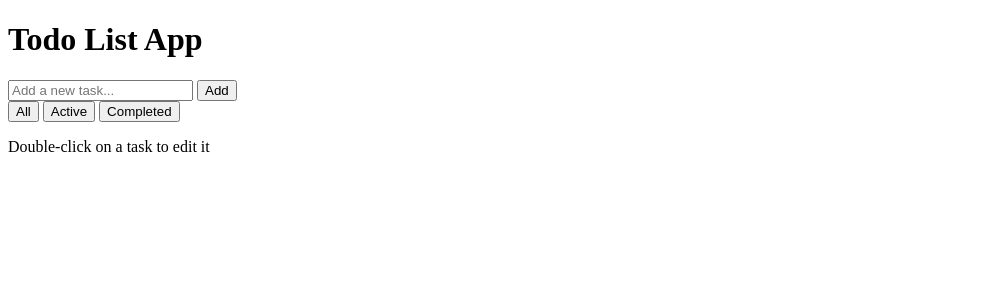
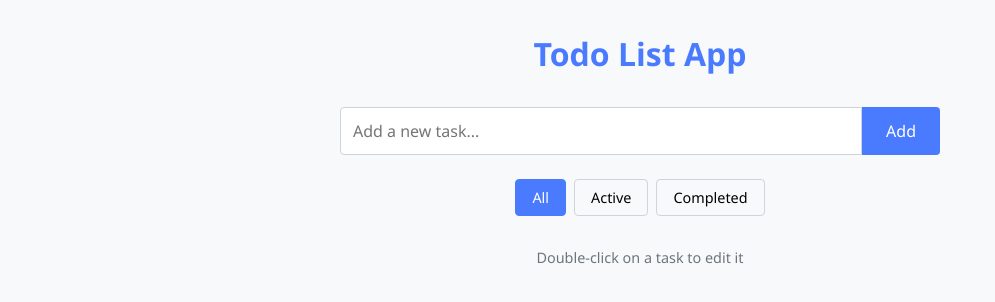
Before and after one commit to jkimunyi-dev/todo-list-app, a plain HTML site: page index.html in a window 1280 px wide. Shown: the whole page, without its empty margins (0-995 px from the left). Drawn offline with Linux system fonts and the light colour scheme.

Commit message:
Minor fixes

```diff
--- a/index.html
+++ b/index.html
@@ -3,26 +3,27 @@
 <head>
     <meta charset="UTF-8">
     <meta name="viewport" content="width=device-width, initial-scale=1.0">
+    <link rel="stylesheet" href="styles.css">
     <title>Todo List App</title>
 </head>
 <body>
     <div class="container">
         <h1 class="app-title">Todo List App</h1>
 
-        <!-- Todo Input -->
+
         <div class="todo-input-container">
             <input type="text" id="todo-input" placeholder="Add a new task...">
             <button id="add-button">Add</button>
         </div>
 
-        <!-- Filters -->
+
         <div class="filters">
             <button class="filter-btn active" data-filter="all">All</button>
             <button class="filter-btn" data-filter="active">Active</button>
             <button class="filter-btn" data-filter="completed">Completed</button>
         </div>
 
-        <!-- Todo List -->
+
         <ul class="todo-list" id="todo-list"></ul>
 
         <footer>
```
Also changed, not shown: styles.js (+20 -20 lines).
